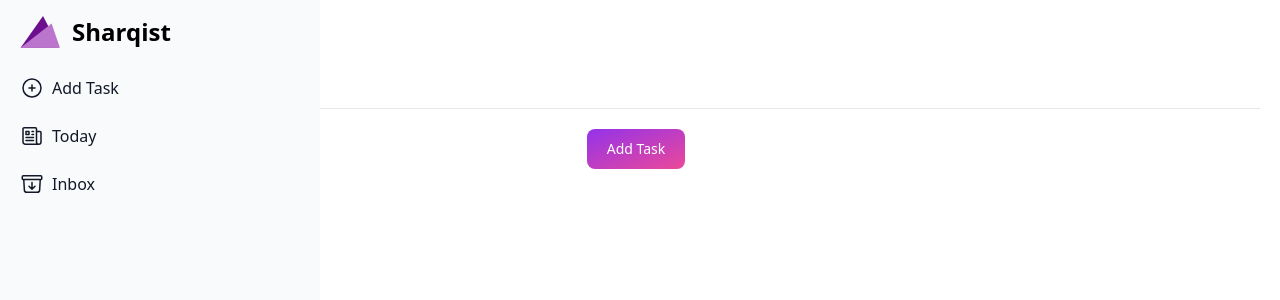
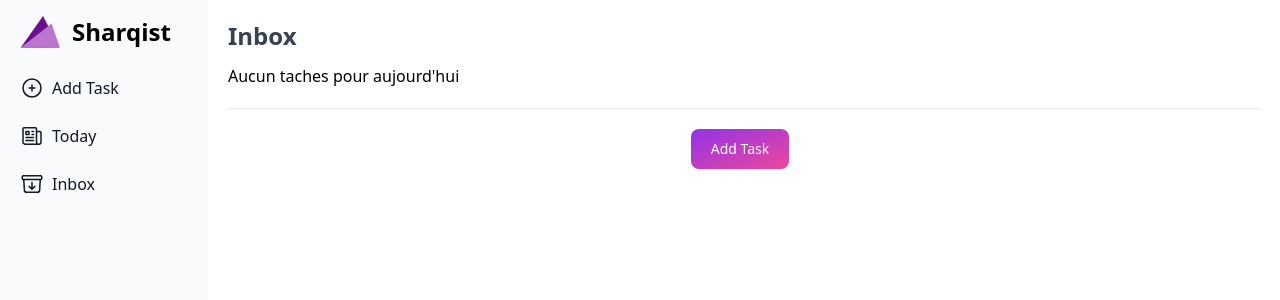
Before and after one commit to Sharqiewicz/Sharqist, a React (Vite) app: page / in a window 1280 px wide. Shown: the top 300 px of the page. Built offline with nearby package versions, Linux system fonts and the light colour scheme.

Commit message:
fix responsiveness of MainTemplate

```diff
--- a/src/components/Navbar/Navbar.tsx
+++ b/src/components/Navbar/Navbar.tsx
@@ -12,7 +12,7 @@ const renderNavbar = (
   closeSidebar: () => void,
   isSidebarOpen: boolean,
 ) => (
-  <nav className='z-40 h-16 fixed w-full sm:w-0 bg-white border-b border-gray-200 dark:bg-gray-800 dark:border-gray-700'>
+  <nav className='fixed z-40 w-full h-16 bg-white border-b border-gray-200 sm:w-0 dark:bg-gray-800 dark:border-gray-700'>
     <div className='px-3 py-3 lg:px-5 lg:pl-3'>
       <div className='flex items-center justify-between'>
         {!isSidebarOpen && (
--- a/src/components/Sidebar/Sidebar.tsx
+++ b/src/components/Sidebar/Sidebar.tsx
@@ -49,13 +49,13 @@ function Sidebar() {
   const { isSidebarOpen } = useSidebar()
 
   const asideClass = `z-30 ${
-    isSidebarOpen ? 'w-full' : 'w-0'
-  } md:w-1/4 top-0 h-screen fixed overflow-hidden duration-300 ease-in-out`
+    isSidebarOpen ? 'w-full' : 'w-0 sm:w-52'
+  } top-0 h-screen fixed overflow-hidden duration-300 ease-in-out`
 
   return (
     <aside className={asideClass}>
       <div className='h-full px-3 py-4 bg-gray-50 dark:bg-gray-800'>
-        <div className='flex ms-2 md:me-24 mb-5'>
+        <div className='flex mb-5 ms-2 md:me-24'>
           <img src='./sharqist.svg' className='h-8 me-3' alt='Sharqist Logo' />
           <span className='self-center text-xl font-semibold sm:text-2xl whitespace-nowrap dark:text-white'>
             Sharqist
--- a/src/templates/MainTemplate.tsx
+++ b/src/templates/MainTemplate.tsx
@@ -11,12 +11,12 @@ const MainTemplate: FC<MainTemplateProps> = ({ children }) => {
     <>
       <Navbar />
       <div className='h-16 sm:h-0'></div>
-      <div className='container flex flex-row'>
+      <div className='flex flex-row'>
         <div className=''>
           <Sidebar />
         </div>
 
-        <main className='w-full p-5'>{children}</main>
+        <main className='w-full p-5 sm:ml-52'>{children}</main>
       </div>
     </>
   )
```
